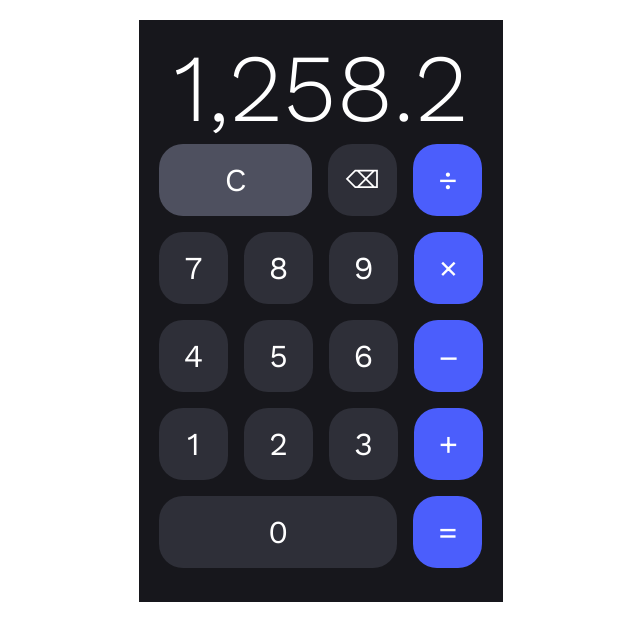
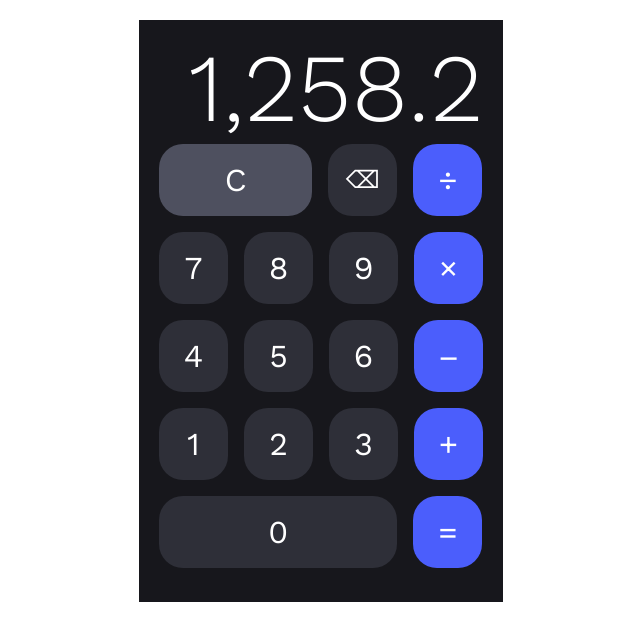
Before and after one commit to kpovel/layout-calculator, a plain HTML site: page index.html in a window 1280 px wide. Shown: the whole page, without its empty margins (319-959 px from the left). Drawn offline with nearby package versions, Linux system fonts and the light colour scheme.

Commit message:
changed location scoreboard

```diff
--- a/style.css
+++ b/style.css
@@ -27,6 +27,7 @@
   margin: 20px;
   position: relative;
   top: 20px;
+  left: 15px;
 }
 
 .bottoms {
```
